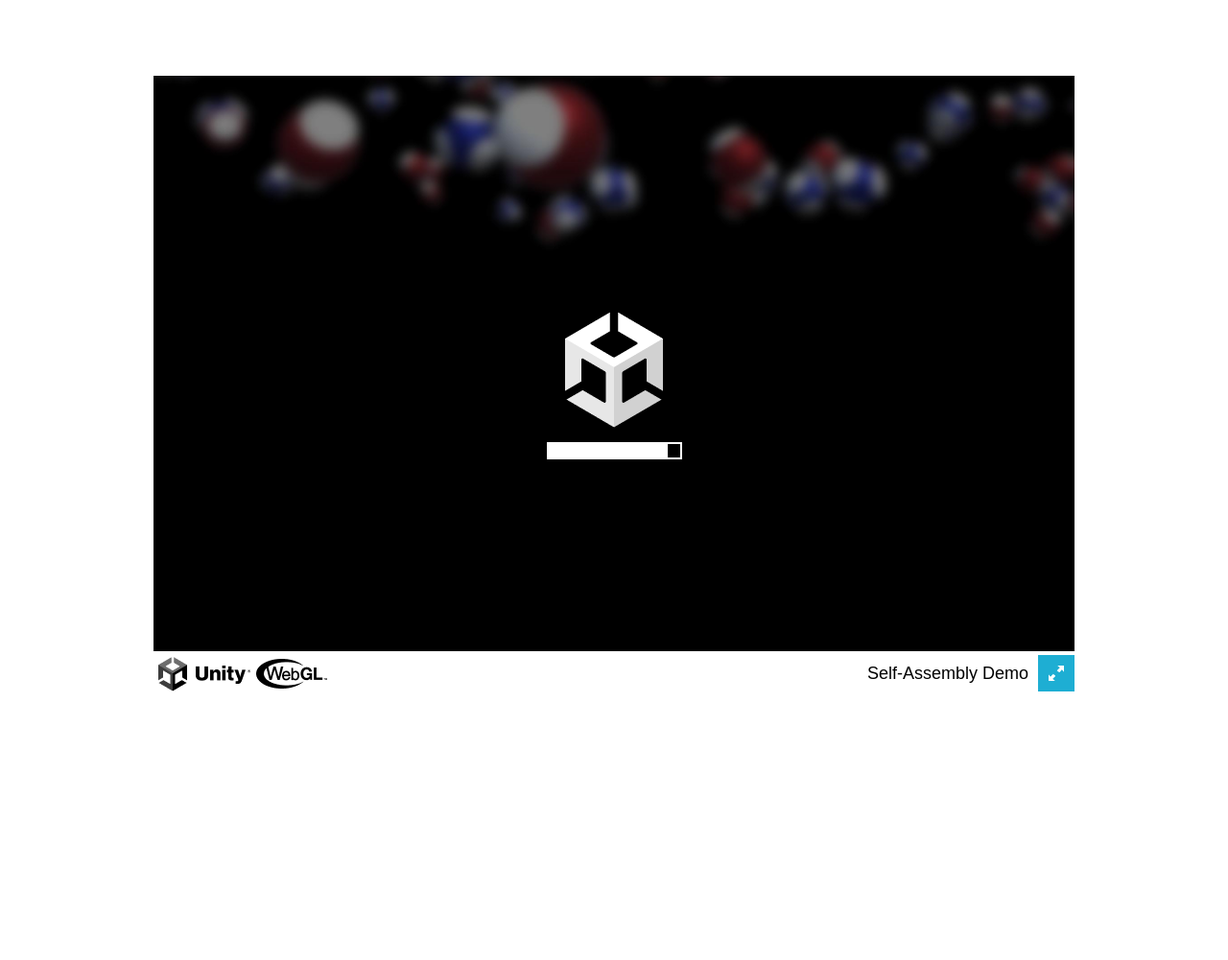
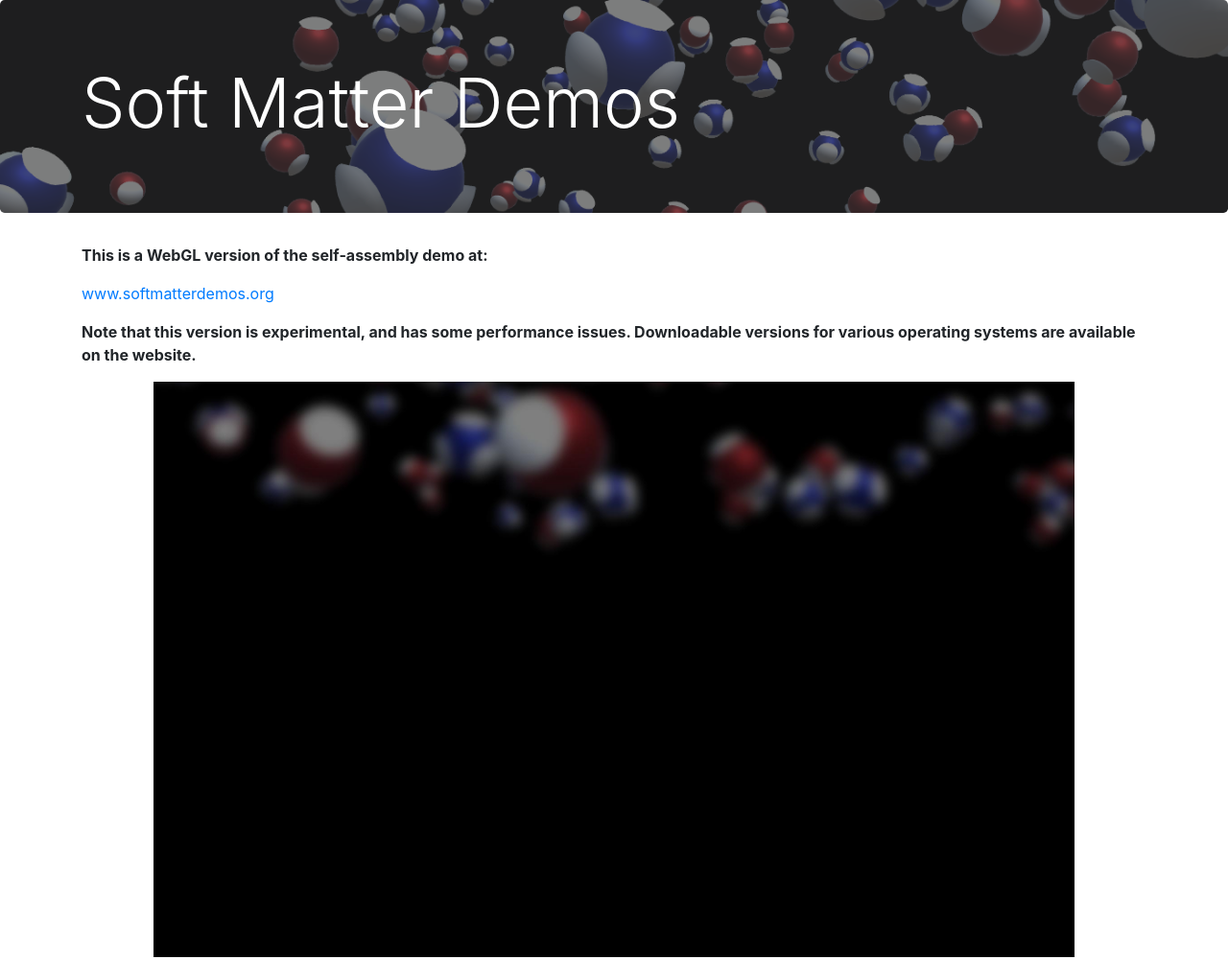
Before and after one commit to FSmallenburg/SelfAssemblyDemoWebGL, a plain HTML site: page index.html in a window 1280 px wide. Shown: the top 1001 px of the page at 96% size. Before the commit the page ends 800 px from the top, so only its background shows below. Drawn offline with nearby package versions, Linux system fonts and the light colour scheme; no server answers.

Commit message:
Fixing things?

```diff
--- a/TemplateData/style.css
+++ b/TemplateData/style.css
@@ -1,10 +1,17 @@
 body { padding: 0; margin: 0 }
-#unity-container { position: absolute }
+/*#unity-container { position: absolute }
 #unity-container.unity-desktop { left: 50%; top: 50%; transform: translate(-50%, -50%) }
-#unity-container.unity-mobile { width: 100%; height: 100% }
-#unity-canvas { background: #FFFFFF }
+#unity-container.unity-mobile { width: 100%; height: 100% }*/
+#unity-canvas { background: #FFFFFF ;
+	padding-left: 0;
+    padding-right: 0;
+    margin-left: auto;
+    margin-right: auto;
+    display: block;
+    width: 800px;
+	}
 .unity-mobile #unity-canvas { width: 100%; height: 100% }
-#unity-loading-bar { position: absolute; left: 50%; top: 50%; transform: translate(-50%, -50%); display: none }
+/*#unity-loading-bar { position: absolute; left: 50%; top: 50%; transform: translate(-50%, -50%); display: none }*/
 #unity-logo { width: 154px; height: 130px; background: url('unity-logo-dark.png') no-repeat center }
 #unity-progress-bar-empty { width: 141px; height: 18px; margin-top: 10px; margin-left: 6.5px; background: url('progress-bar-empty-dark.png') no-repeat center }
 #unity-progress-bar-full { width: 0%; height: 18px; margin-top: 10px; background: url('progress-bar-full-dark.png') no-repeat center }
--- a/index.html
+++ b/index.html
@@ -6,10 +6,70 @@
     <title>Unity WebGL Player | Self-Assembly Demo</title>
     <link rel="shortcut icon" href="TemplateData/favicon.ico">
     <link rel="stylesheet" href="TemplateData/style.css">
+
+    <meta name="viewport" content="width=device-width, initial-scale=1, shrink-to-fit=no">
+
+    <!-- Bootstrap CSS -->
+    <link rel="stylesheet" href="https://stackpath.bootstrapcdn.com/bootstrap/4.1.3/css/bootstrap.min.css" integrity="sha384-MCw98/SFnGE8fJT3GXwEOngsV7Zt27NXFoaoApmYm81iuXoPkFOJwJ8ERdknLPMO" crossorigin="anonymous">
+
+    <title>Soft Matter Demos</title>
+	<style>
+		.jumbotron{
+		  background-image: linear-gradient(rgba(0,0,0,0.5), rgba(0,0,0,0.5)), url("img/background.png");
+		  background-size: cover;
+		}
+
+		.jumbo_text {
+		  color: white;
+		}
+
+
+		.vertical-alignment-helper {
+			display:table;
+			height: 100%;
+			width: 100%;
+			pointer-events:none; /* This makes sure that we can still click outside of the modal to close it */
+		}
+		.vertical-align-center {
+			/* To center vertically */
+			display: table-cell;
+			vertical-align: middle;
+			pointer-events:none;
+		}
+		.modal-content {
+			/* Bootstrap sets the size of the modal in the modal-dialog class, we need to inherit it */
+			width:inherit;
+			max-width:inherit; /* For Bootstrap 4 - to avoid the modal window stretching full width */
+			height:inherit;
+			/* To center horizontally */
+			margin: 0 auto;
+			pointer-events: all;
+		}
+
+	</style>
   </head>
+
   <body>
-    <div id="unity-container" class="unity-desktop">
-      <canvas id="unity-canvas" width=960 height=600></canvas>
+
+	<!-- Main jumbotron for a primary marketing message or call to action -->
+		<div class="jumbotron">
+			<div class="container">
+				<h1 class="display-3 text-white">Soft Matter Demos</h1>
+			</div>
+		</div>
+
+		<div class="container">
+
+				<p><b>This is a WebGL version of the self-assembly demo at:</b></p>
+				<p><a href="https://www.softmatterdemos.org">www.softmatterdemos.org</a></p>
+				<p><b>Note that this version is experimental, and has some performance issues. Downloadable versions for various operating systems are available on the website.</b></p>
+
+		</div>
+
+		<div class="container">
+
+			<div id="unity-container" class="unity-desktop" width=500>
+				<canvas id="unity-canvas" width=100%></canvas>
 				<div id="unity-loading-bar">
 					<div id="unity-logo"></div>
 					<div id="unity-progress-bar-empty">
@@ -23,6 +83,8 @@
 					<div id="unity-build-title">Self-Assembly Demo</div>
 				</div>
 			</div>
+		</div>
+    <script src="Build/WebGL.loader.js"></script>
 <script>
       var container = document.querySelector("#unity-container");
       var canvas = document.querySelector("#unity-canvas");
```
Also changed, not shown: img/background.png (added). Lines whose indentation alone changed are shown as unchanged.
